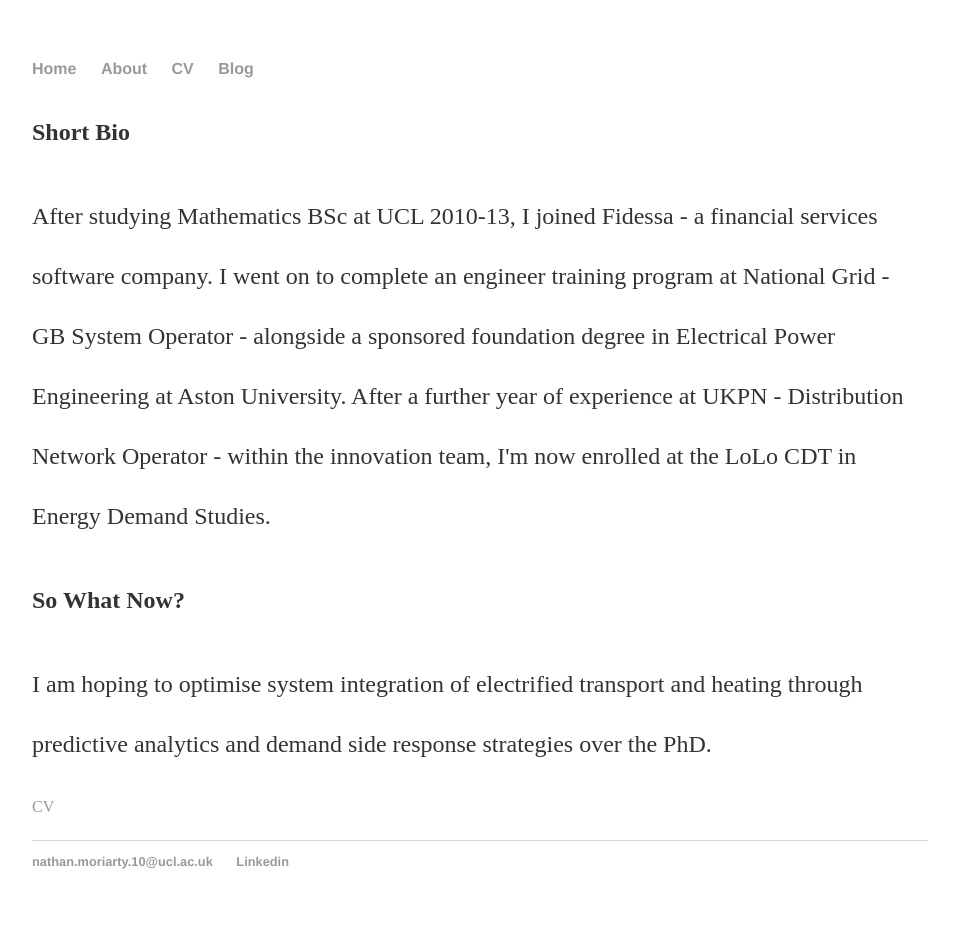
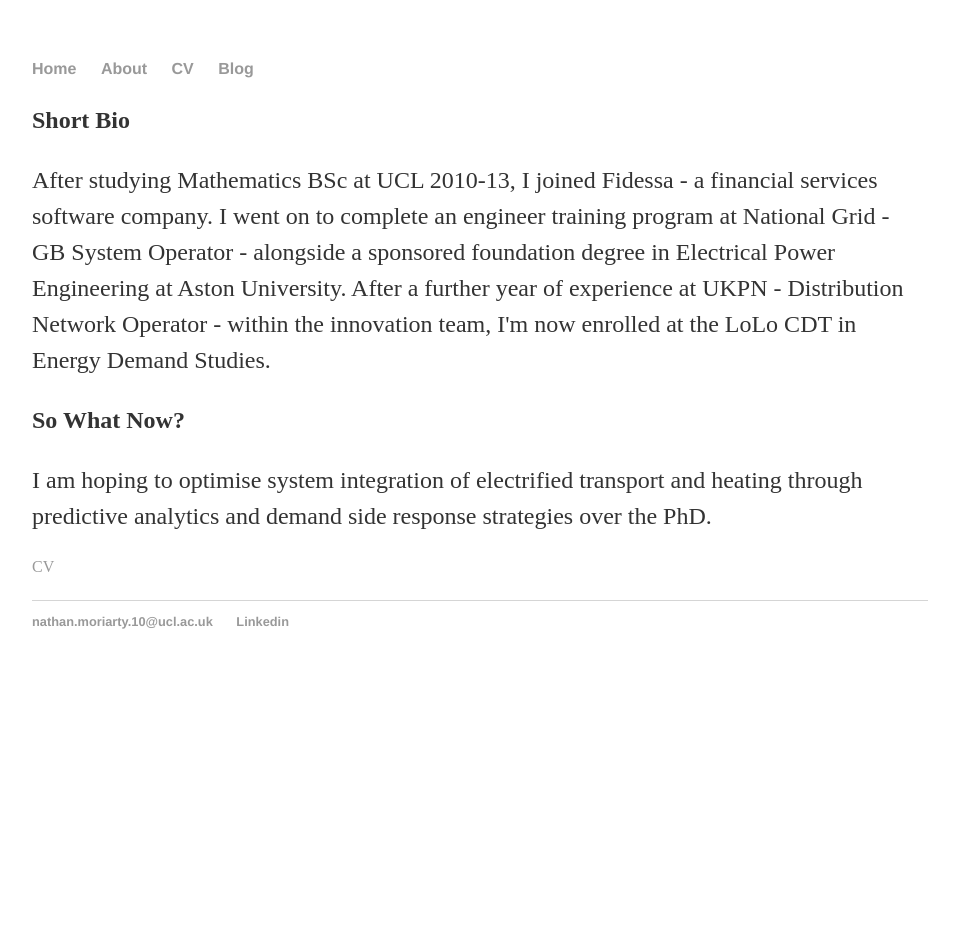
Before and after one commit to nathanmoriarty/nathanmoriarty.github.io, a Jekyll site: the page built from about/index.html, in a window 1280 px wide. Shown: the whole page, without its empty margins (160-1119 px from the left). Built offline with Jekyll 4.4.1, drawn with Linux system fonts in a browser that asks for light colours; after the commit the page ends 900 px from its top, so only the background shows below that.

Commit message:
Update main.css

```diff
--- a/css/main.css
+++ b/css/main.css
@@ -26,7 +26,7 @@ h1 {
 p {
     font-size: 1.5em;
     font-family:'Source Sans Pro';
-    line-height: 2.5em;
+    line-height: 1.5em;
     color: #333;
 }
 footer {
```
